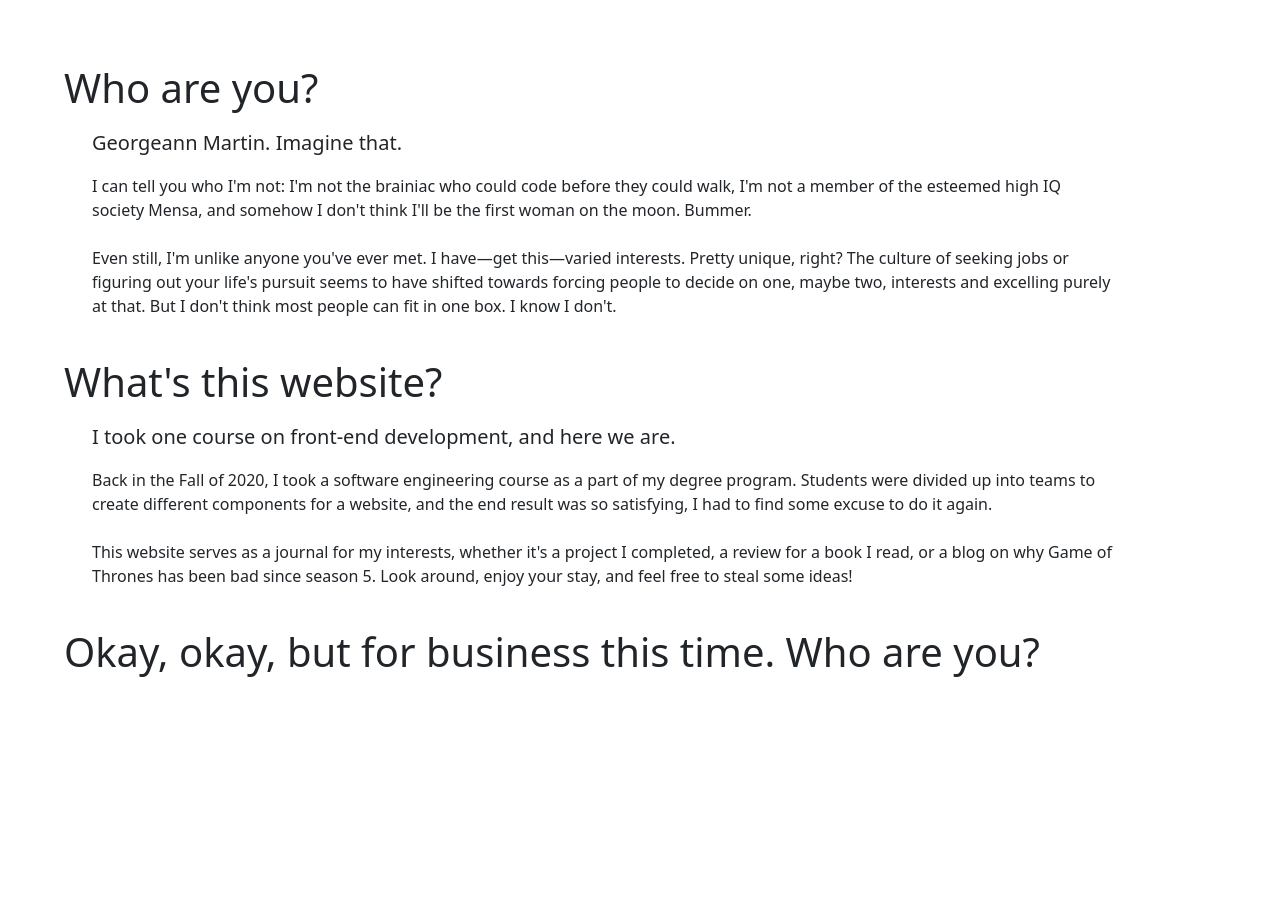
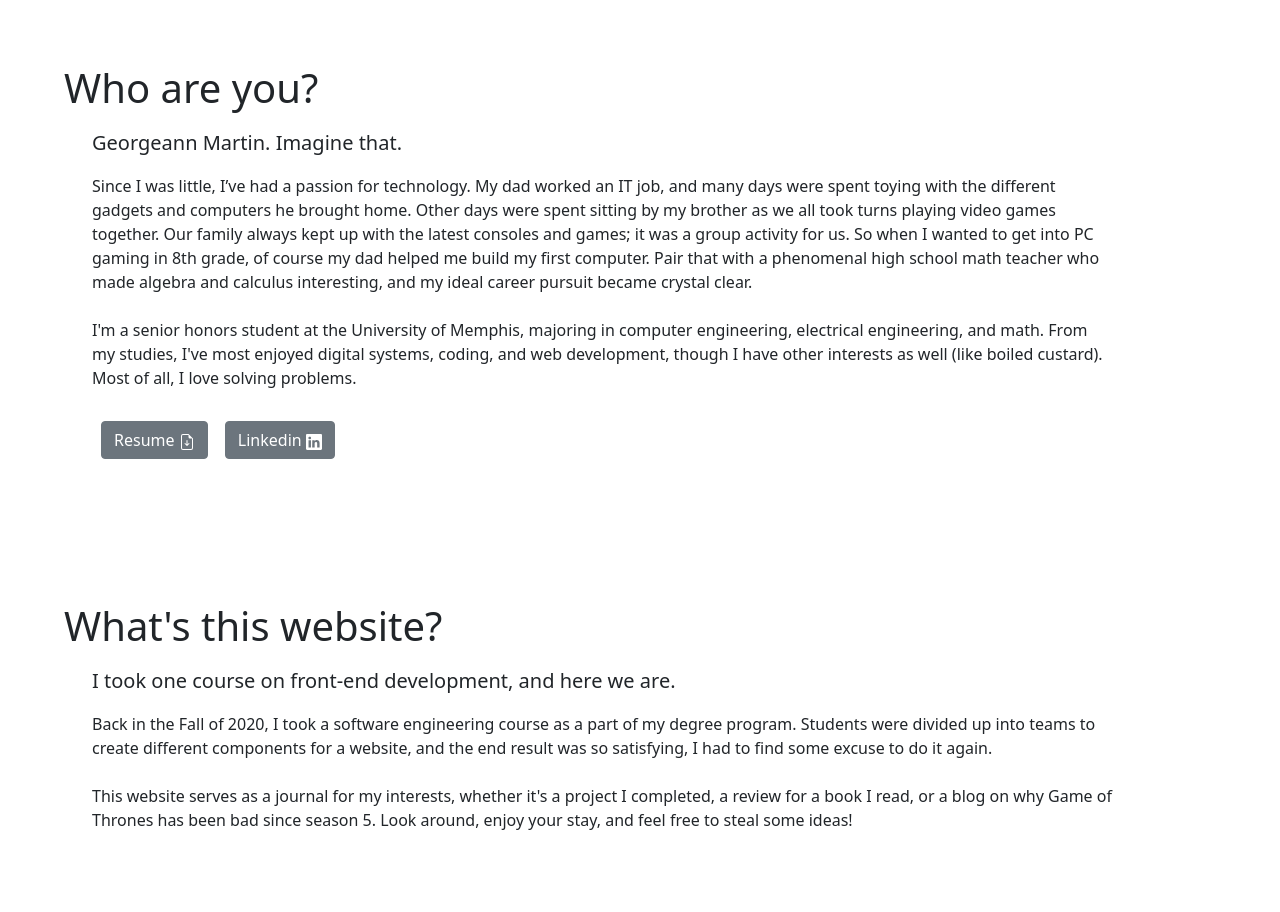
Before and after one commit to gigigramshaha/gigigramshaha.github.io, a Flask app: page /about in a window 1280 px wide. Shown: the part 74-986 px from the top of the page. Before the commit the page ends 751 px from the top, so only its background shows below. Run offline with Flask 2, Linux system fonts and the light colour scheme.

Commit message:
About me info, resume and linkedin

```diff
--- a/templates/about.html
+++ b/templates/about.html
@@ -11,19 +11,36 @@
                 Georgeann Martin. Imagine that.
             </p>
             <p>
-                I can tell you who I'm not: I'm not the brainiac who could code before they could walk, I'm not a member
-                of the esteemed high IQ society Mensa, and somehow I don't think I'll be the first woman on the moon.
-                Bummer.
+                Since I was little, I’ve had a passion for technology. My dad worked an IT job, and many days were spent
+                toying with the different gadgets and computers he brought home. Other days were spent sitting by my
+                brother as we all took turns playing video games together. Our family always kept up with the latest
+                consoles and games; it was a group activity for us. So when I wanted to get into PC gaming in 8th grade,
+                of course my dad helped me build my first computer. Pair that with a phenomenal high school math teacher
+                who made algebra and calculus interesting, and my ideal career pursuit became crystal clear.
                 <br><br>
-                Even still, I'm unlike anyone you've ever met. I have―get this―varied interests. Pretty unique, right?
-                The culture of seeking jobs or figuring out your life's pursuit seems to have shifted towards forcing
-                people to decide on one, maybe two, interests and excelling purely at that. But I don't think most
-                people can fit in one box. I know I don't.
-
+                I'm a senior honors student at the University of Memphis, majoring in computer engineering, electrical
+                engineering, and math. From my studies, I've most enjoyed digital systems, coding, and web development,
+                though I have other interests as well (like boiled custard). Most of all, I love solving problems.
             </p>
         </div>
-        <br>
-        <h1>What's this website?</h1>
+        <div class="m-4" aria-label="Basic example">
+            <a class="btn" role="button" href="www.linkedin.com/in/georgeann-martin">
+            <button type="button" class="btn btn-secondary">Resume
+                <svg xmlns="http://www.w3.org/2000/svg" width="16" height="16" fill="currentColor" class="bi bi-file-earmark-arrow-down" viewBox="0 0 16 16">
+                    <path d="M8.5 6.5a.5.5 0 0 0-1 0v3.793L6.354 9.146a.5.5 0 1 0-.708.708l2 2a.5.5 0 0 0 .708 0l2-2a.5.5 0 0 0-.708-.708L8.5 10.293V6.5z"/>
+                    <path d="M14 14V4.5L9.5 0H4a2 2 0 0 0-2 2v12a2 2 0 0 0 2 2h8a2 2 0 0 0 2-2zM9.5 3A1.5 1.5 0 0 0 11 4.5h2V14a1 1 0 0 1-1 1H4a1 1 0 0 1-1-1V2a1 1 0 0 1 1-1h5.5v2z"/>
+                </svg>
+            </button>
+            </a>
+            <button type="button" class="btn btn-secondary">Linkedin
+                <svg xmlns="http://www.w3.org/2000/svg" width="16" height="16" fill="currentColor" class="bi bi-linkedin" viewBox="0 0 16 16">
+                    <path d="M0 1.146C0 .513.526 0 1.175 0h13.65C15.474 0 16 .513 16 1.146v13.708c0 .633-.526 1.146-1.175 1.146H1.175C.526 16 0 15.487 0 14.854V1.146zm4.943 12.248V6.169H2.542v7.225h2.401zm-1.2-8.212c.837 0 1.358-.554 1.358-1.248-.015-.709-.52-1.248-1.342-1.248-.822 0-1.359.54-1.359 1.248 0 .694.521 1.248 1.327 1.248h.016zm4.908 8.212V9.359c0-.216.016-.432.08-.586.173-.431.568-.878 1.232-.878.869 0 1.216.662 1.216 1.634v3.865h2.401V9.25c0-2.22-1.184-3.252-2.764-3.252-1.274 0-1.845.7-2.165 1.193v.025h-.016a5.54 5.54 0 0 1 .016-.025V6.169h-2.4c.03.678 0 7.225 0 7.225h2.4z"/>
+                </svg>
+            </button>
+        </div>
+    </div>
+    <div class="container-lg m-3 p-5">
+    <h1>What's this website?</h1>
         <div class="container m-3">
             <p class="lead">
                 I took one course on front-end development, and here we are.
@@ -38,13 +55,6 @@
                 and feel free to steal some ideas!
             </p>
         </div>
-        <br>
-        <h1>Okay, okay, but for business this time. Who are you?</h1>
-        <div class="container m-3">
-            <p>
-
-            </p>
-        </div>
     </div>
 
 {% endblock %}
```
